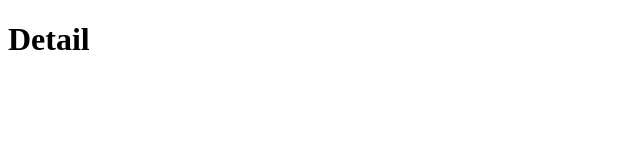
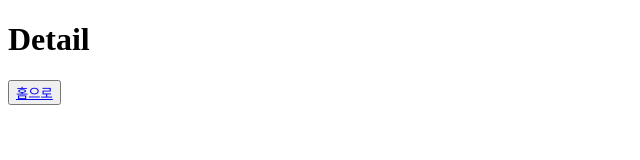
Before and after one commit to newduwns001210/Study_MovieWebService, a React (Create React App) app in the folder react-for-beginners/: page /movie in a window 1280 px wide. Shown: the top 160 px of the page, without its empty margins (0-640 px from the left). Built offline with nearby package versions, Linux system fonts and the light colour scheme.

Commit message:
라우터 끝 파라미터 시작

```diff
--- a/react-for-beginners/src/App.js
+++ b/react-for-beginners/src/App.js
@@ -7,6 +7,7 @@ function App() {
   return (
     <Router>
       <Routes>
+        <Route path="/hello" element={<h2>hello</h2>} />
         <Route path="/movie" element={<Detail />} />
         <Route path="/" element={<Home />} />
       </Routes>
--- a/react-for-beginners/src/components/Movie.js
+++ b/react-for-beginners/src/components/Movie.js
@@ -1,11 +1,14 @@
 import PropTypes from "prop-types";
+import { Link } from "react-router-dom";
 
 function Movie({ coverImg, title, summary, genres }) {
   //Movie 컴포넌트가 부모 컴포넌트로부터 props들의 정보를 받아온다는 의미
   return (
     <div>
+      <h2>
+        <Link to="/movie">{title}</Link>
+      </h2>
       <img src={coverImg} alt={title} />
-      <h2>{title}</h2>
       <p>{summary}</p>
       <ul>
         {genres.map((exam) => (
--- a/react-for-beginners/src/routes/Detail.js
+++ b/react-for-beginners/src/routes/Detail.js
@@ -1,5 +1,14 @@
+import { Link } from "react-router-dom";
+
 function Detail() {
-  return <h1>Detail</h1>;
+  return (
+    <div>
+      <h1>Detail</h1>
+      <button>
+        <Link to="/">홈으로</Link>
+      </button>
+    </div>
+  );
 }
 
 export default Detail;
```
Also changed, not shown: react-for-beginners/src/practice.md (+1 -1 lines).
